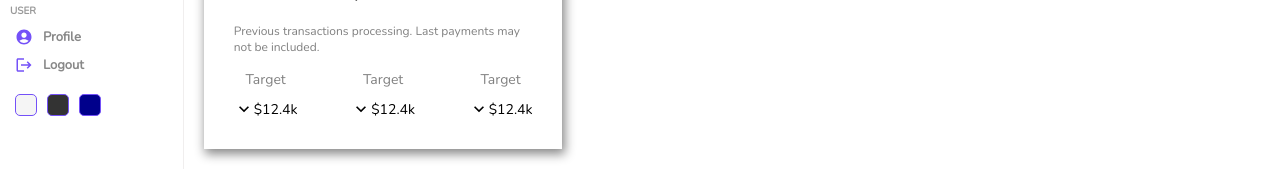
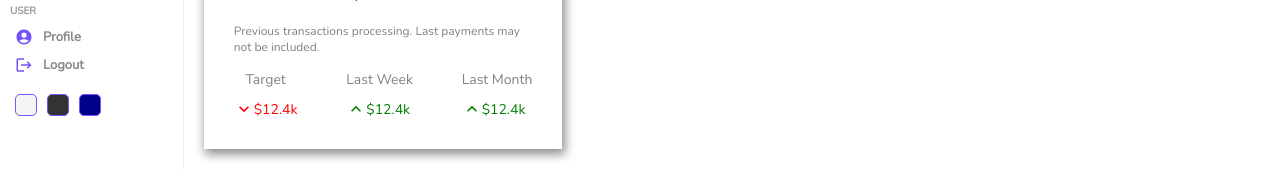
Before and after one commit to patriceandrea/admin-dashboard, a React (Create React App) app in the folder client/: page / in a window 1280 px wide. Shown: the part 451-620 px from the top of the page. Built offline with nearby package versions, Linux system fonts and the light colour scheme.

Commit message:
adds up arrow icon to the Featured component

```diff
--- a/client/src/components/featured/Featured.js
+++ b/client/src/components/featured/Featured.js
@@ -3,7 +3,7 @@ import MoreVertIcon from '@mui/icons-material/MoreVert';
 import { CircularProgressbar } from 'react-circular-progressbar';
 import 'react-circular-progressbar/dist/styles.css';
 import KeyboardArrowDownIcon from '@mui/icons-material/KeyboardArrowDown';
-import KeyboardDoubleArrowDownOutlinedIcon from '@mui/icons-material/KeyboardDoubleArrowDownOutlined';
+import KeyboardArrowUpOutlinedIcon from '@mui/icons-material/KeyboardArrowUpOutlined';
 
 const Featured = () => {
   return (
@@ -24,22 +24,22 @@ const Featured = () => {
         <div className='summary'>
           <div className='item'>
             <div className='itemTitle'>Target</div>
-            <div className='itemResult'>
+            <div className='itemResult negative'>
               <KeyboardArrowDownIcon fontSize='small' />
               <div className='resultAmount'>$12.4k</div>
             </div>
           </div>
           <div className='item'>
-            <div className='itemTitle'>Target</div>
-            <div className='itemResult'>
-              <KeyboardArrowDownIcon fontSize='small' />
+            <div className='itemTitle'>Last Week</div>
+            <div className='itemResult positive'>
+              <KeyboardArrowUpOutlinedIcon fontSize='small' />
               <div className='resultAmount'>$12.4k</div>
             </div>
           </div>
           <div className='item'>
-            <div className='itemTitle'>Target</div>
-            <div className='itemResult'>
-              <KeyboardArrowDownIcon fontSize='small' />
+            <div className='itemTitle'>Last Month</div>
+            <div className='itemResult positive'>
+              <KeyboardArrowUpOutlinedIcon fontSize='small' />
               <div className='resultAmount'>$12.4k</div>
             </div>
           </div>
--- a/client/src/components/featured/featured.scss
+++ b/client/src/components/featured/featured.scss
@@ -63,6 +63,14 @@
           align-items: center;
           margin-top: 10px;
           font-size: 14px;
+
+          &.positive {
+            color: green;
+          }
+
+          &.negative {
+            color: red;
+          }
         }
       }
     }
```
